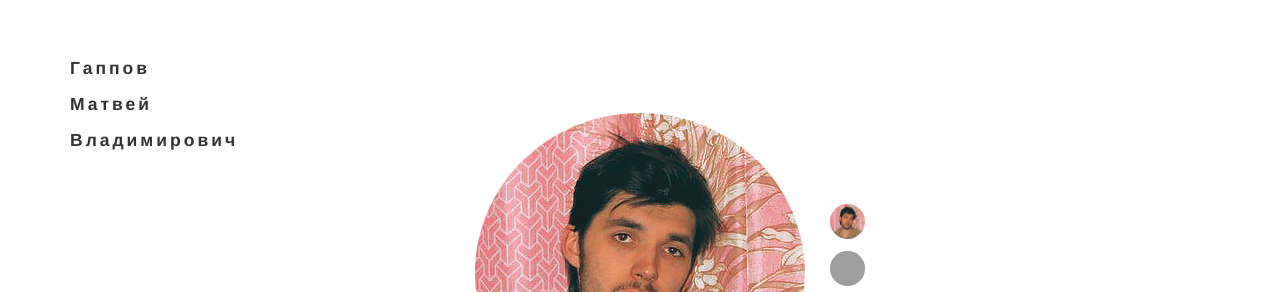
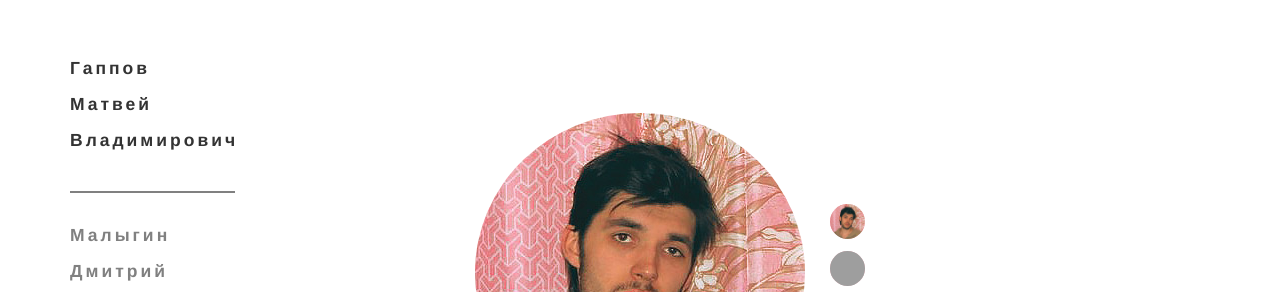
Before and after one commit to Gappov-Matvey-Vladimirovich/Gappov-Matvey-Vladimirovich, a plain HTML site: page index.html in a window 1280 px wide. Shown: the top 292 px of the page. Drawn offline with nearby package versions, Linux system fonts and the light colour scheme; grey boxes are pictures that could not be loaded.

Commit message:
add malygin

```diff
--- a/index.html
+++ b/index.html
@@ -15,6 +15,7 @@
 			<div class="row">
 				<div class="col-xs-2">
 					<h2 class="slogan">Гаппов<br>Матвей<br>Владимирович</h2>
+					<h2 class="slogan" style="color: gray;border-top: 2px solid;margin-top: 20%;padding-top: 15%;">Малыгин<br>Дмитрий<br>Владимирович</h2>
 				</div>
 				<div class="col-xs-8">
 					<div class="rogue">
```
